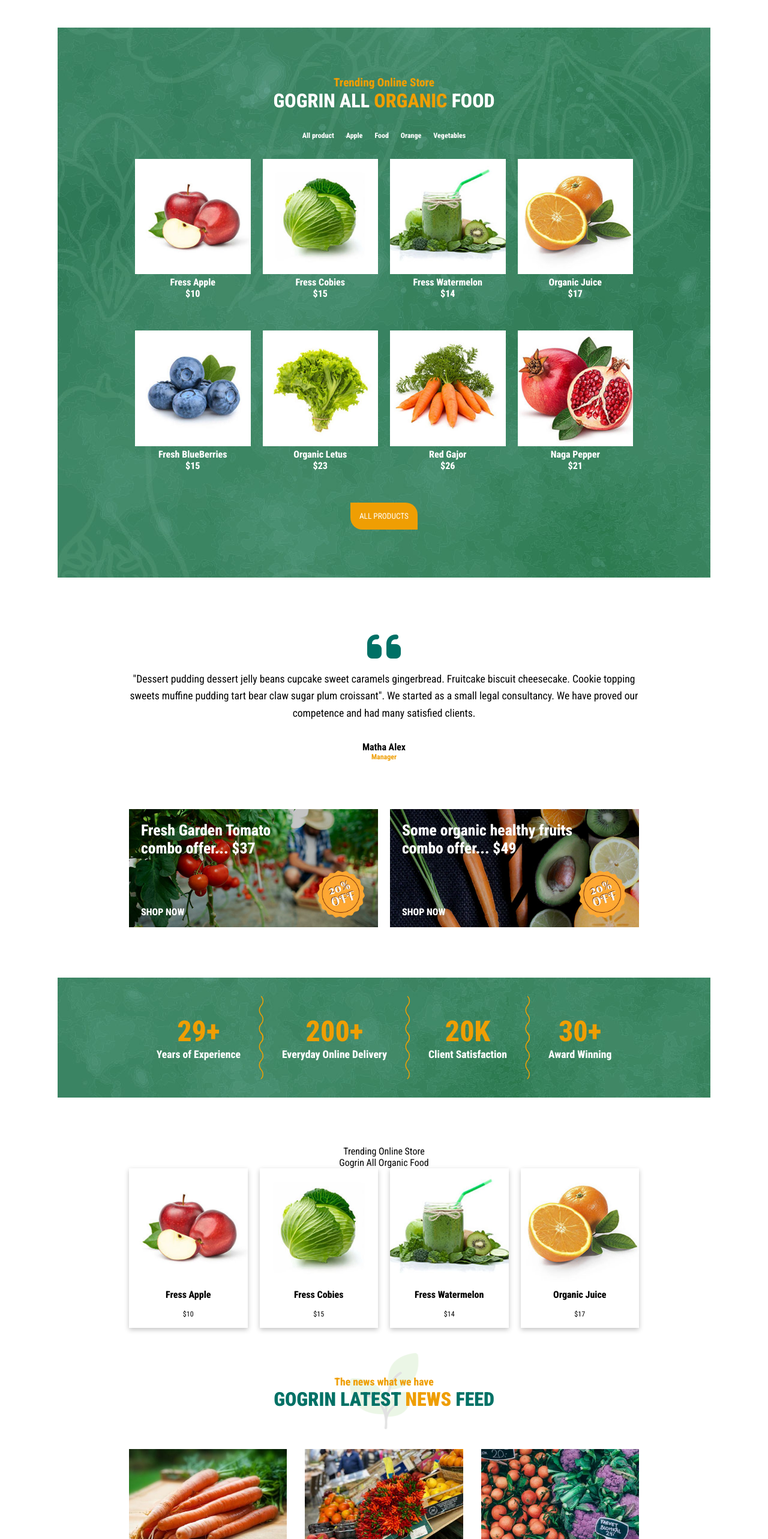
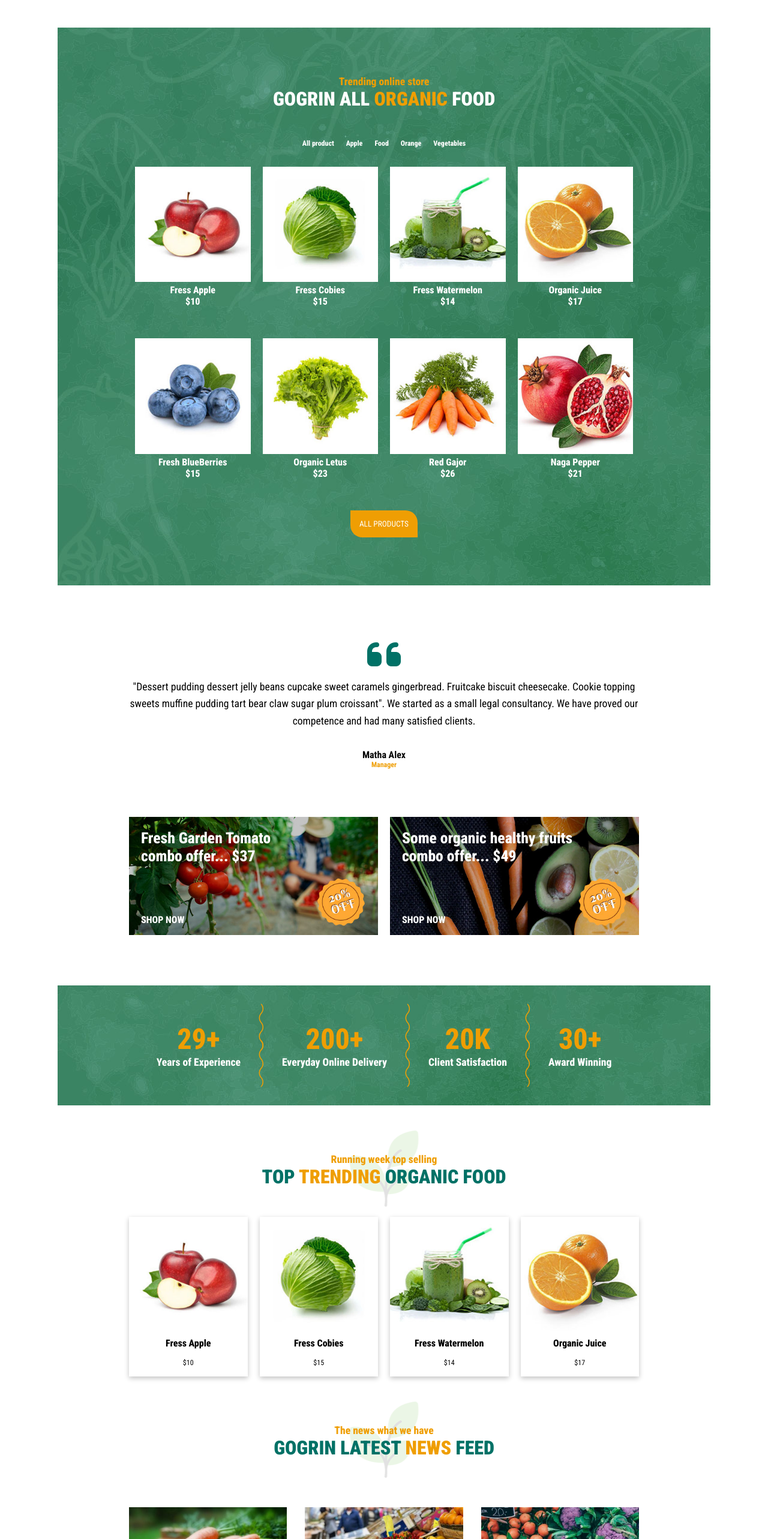
Before and after one commit to federicaarosio/proj-html-vuejs, a Vue app: page / in a window 1280 px wide. Shown: the part 1140-3706 px from the top of the page at 60% size. Built offline with nearby package versions, Linux system fonts and the light colour scheme.

Commit message:
moved titles style to general, TrendingFood section completed

```diff
--- a/src/components/MainComponents/CardTrendprod.vue
+++ b/src/components/MainComponents/CardTrendprod.vue
@@ -49,4 +49,6 @@ article {
     }
 }
 
+
+
 </style>
--- a/src/components/MainComponents/NewsFeed.vue
+++ b/src/components/MainComponents/NewsFeed.vue
@@ -74,45 +74,6 @@ section.news {
     @include flex(column, center, center);
     margin-bottom: $margin-bottom-large;
 
-    div.section-title {
-        position: relative;
-        margin-bottom: $margin-bottom-small;
-
-        img {
-            position: absolute;
-            top: 0%;
-            left: 50%;
-            transform: translate(-50%, -30%);
-            z-index: 1;
-        }
-
-        .upper-title {
-            font-size: $font-medium;
-            font-weight: 800;
-            color: $accent-color;
-            text-align: center;
-            position: relative;
-            z-index: 2;
-        }
-
-        .lower-title {
-            font-size: $font-big;
-            font-weight: 900;
-            color: $main-color;
-            text-align: center;
-            text-transform: uppercase;
-            position: relative;
-            z-index: 2;
-            margin-bottom: $margin-bottom-small;
-
-            span {
-                color: $accent-color;
-            }
-        }
-
-
-    }
-
     div.feed-container {
         @include flex(row, space-between, start);
         gap: 20px;
--- a/src/components/MainComponents/OnlineStore.vue
+++ b/src/components/MainComponents/OnlineStore.vue
@@ -1,11 +1,13 @@
 <template lang="">
     <section class="online-store">
-        <p class="smaller-title">
-            Trending Online Store
-        </p>
-        <p class="title">
-            Gogrin All <span>Organic</span> Food
-        </p>
+        <div class="section-title">
+            <p class="upper-title">
+                Trending online store
+            </p>
+            <p class="lower-title ">
+                Gogrin all <span>organic</span> food
+            </p>
+        </div>
         <ul>
             <li>
                 All product
@@ -120,20 +122,10 @@ section.online-store {
     padding-bottom: $margin-bottom-large;
     margin-bottom: $margin-bottom-large;
 
-    p.smaller-title {
-        font-size: 1.2rem;
-        color: $accent-color;
+    p.lower-title {
+        color: $white;
     }
 
-    p.title {
-        font-size: $font-big;
-        text-transform: uppercase;
-        margin-bottom: $margin-bottom-small;
-
-        span {
-            color: $accent-color;
-        }
-    }
 
     ul {
         @include flex(row, center, center);
--- a/src/components/MainComponents/TrendingFood.vue
+++ b/src/components/MainComponents/TrendingFood.vue
@@ -1,11 +1,14 @@
 <template lang="">
     <section class="trending-food">
-        <p class="smaller-title">
-            Trending Online Store
-        </p>
-        <p class="title">
-            Gogrin All <span>Organic</span> Food
-        </p>
+        <div class="section-title">
+            <p class="upper-title">
+                Running week top selling
+            </p>
+            <p class="lower-title">
+                Top <span>trending</span> organic food
+            </p>
+            <img src="../../assets/img/title-shap.png" alt="leaf illustration">
+        </div>
         <div class="cards-container">
             <CardTrendprod v-for="product in store.productsList" v-show="product.trending === true"
             :src="product.imageSource"
@@ -46,6 +49,8 @@ section.trending-food {
     margin-bottom: $margin-bottom-large;
     text-align: center;
 
+
+
     div.cards-container {
         @include flex(row, space-between, start);
         gap: 20px;
--- a/src/styles/general.scss
+++ b/src/styles/general.scss
@@ -19,3 +19,42 @@ button {
     border-top-right-radius: 20px;
     border-bottom-left-radius: 20px;
 }
+
+div.section-title {
+    position: relative;
+    margin-bottom: $margin-bottom-small;
+
+    img {
+        position: absolute;
+        top: 0%;
+        left: 50%;
+        transform: translate(-50%, -30%);
+        z-index: 1;
+    }
+
+    .upper-title {
+        font-size: $font-medium;
+        font-weight: 800;
+        color: $accent-color;
+        text-align: center;
+        position: relative;
+        z-index: 2;
+    }
+
+    .lower-title {
+        font-size: $font-big;
+        font-weight: 900;
+        color: $main-color;
+        text-align: center;
+        text-transform: uppercase;
+        position: relative;
+        z-index: 2;
+        margin-bottom: $margin-medium;
+
+        span {
+            color: $accent-color;
+        }
+    }
+
+
+}
--- a/src/styles/partials/_variables.scss
+++ b/src/styles/partials/_variables.scss
@@ -18,6 +18,7 @@ $small-container: 850px;
 
 //Margins
 $margin-bottom-large: 5rem;
+$margin-medium: 3rem;
 $margin-bottom-small: 2rem;
 $margin-bottom-smaller: 1rem;
 
```
